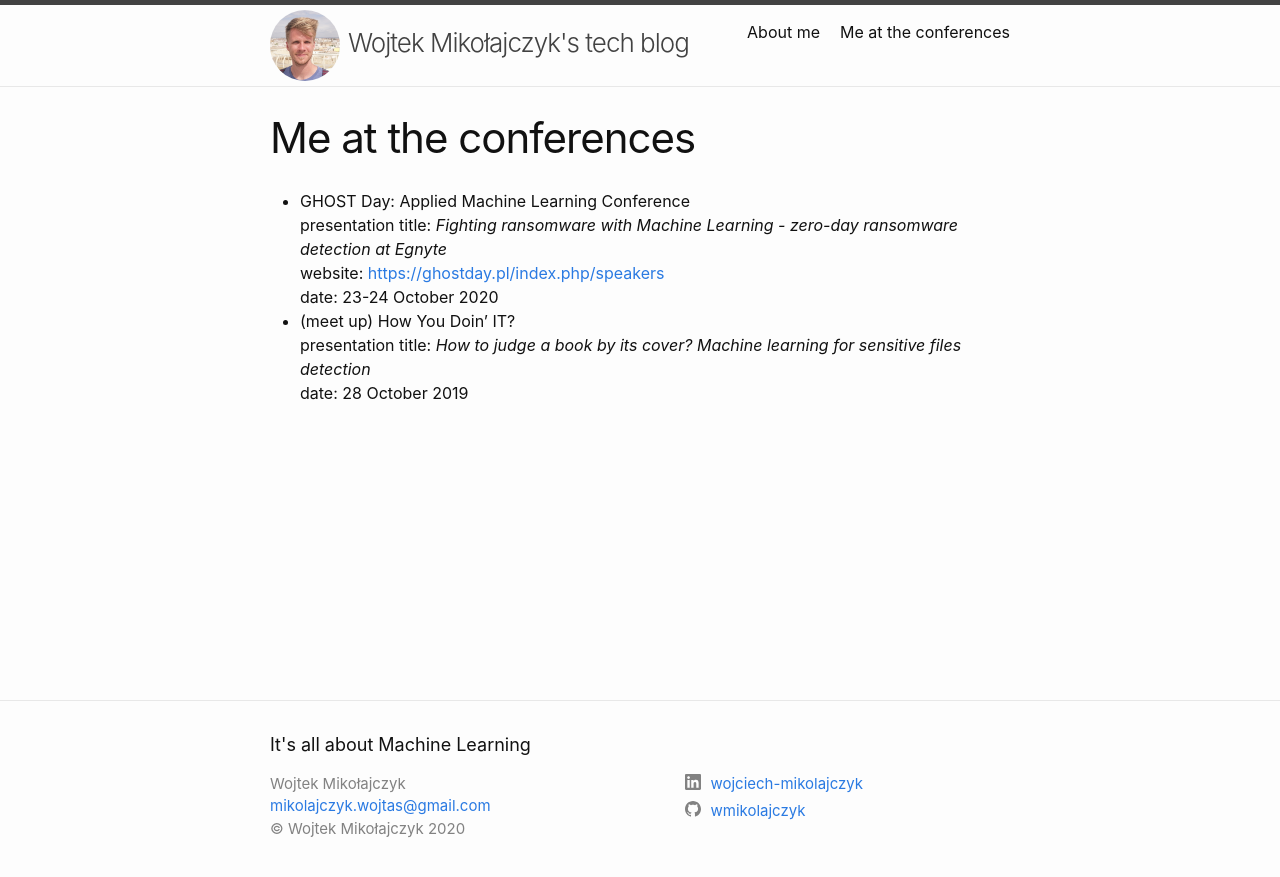
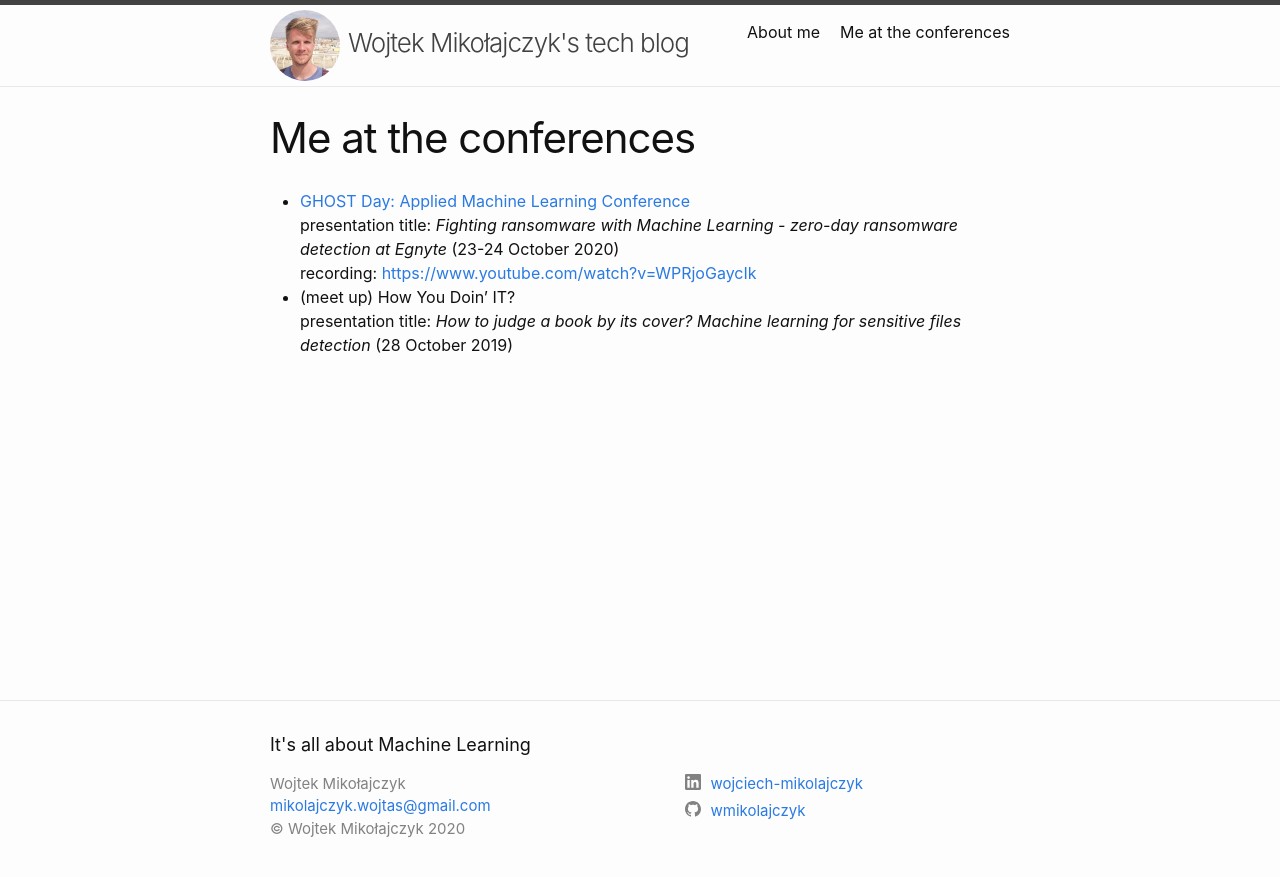
Before and after one commit to wmikolajczyk/womiko-blog, a Jekyll site: the page built from me_at_conferences.markdown, in a window 1280 px wide. Shown: the top 877 px of the page. Built offline with Jekyll 4.4.1, drawn with Linux system fonts in a browser that asks for light colours; part of the change alters nothing that is shown.

Commit message:
Update me at conferences site

```diff
--- a/me_at_conferences.markdown
+++ b/me_at_conferences.markdown
@@ -4,10 +4,8 @@ title: Me at the conferences
 permalink: /me-at-conferences/
 ---
 
-- GHOST Day: Applied Machine Learning Conference\
-presentation title: *Fighting ransomware with Machine Learning - zero-day ransomware detection at Egnyte*\
-website: [https://ghostday.pl/index.php/speakers](https://ghostday.pl/index.php/speakers)\
-date: 23-24 October 2020
+- [GHOST Day: Applied Machine Learning Conference](https://ghostday.pl/index.php/speakers)\
+presentation title: *Fighting ransomware with Machine Learning - zero-day ransomware detection at Egnyte* (23-24 October 2020)\
+recording: [https://www.youtube.com/watch?v=WPRjoGaycIk](https://www.youtube.com/watch?v=WPRjoGaycIk)
 - (meet up) How You Doin' IT?\
-presentation title: *How to judge a book by its cover? Machine learning for sensitive files detection*\
-date: 28 October 2019
+presentation title: *How to judge a book by its cover? Machine learning for sensitive files detection* (28 October 2019)
```
